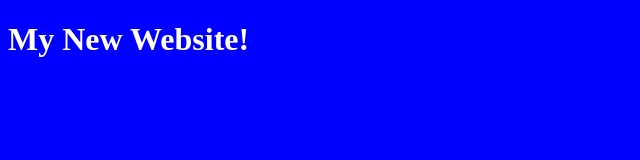
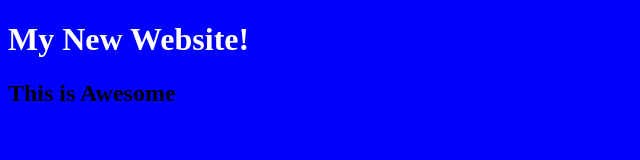
Before and after one commit to woodwardem/MyNewRepo, a website: page index.html in a window 1280 px wide. Shown: the whole page, without its empty margins (0-640 px from the left). Drawn offline with Linux system fonts and the light colour scheme.

Commit message:
added an h2 added another line of words in black.

```diff
--- a/index.html
+++ b/index.html
@@ -9,5 +9,6 @@
   </head>
   <body>
     <h1>My New Website!</h1>
+    <h2>This is Awesome</h2>
   </body>
 </html>
```
